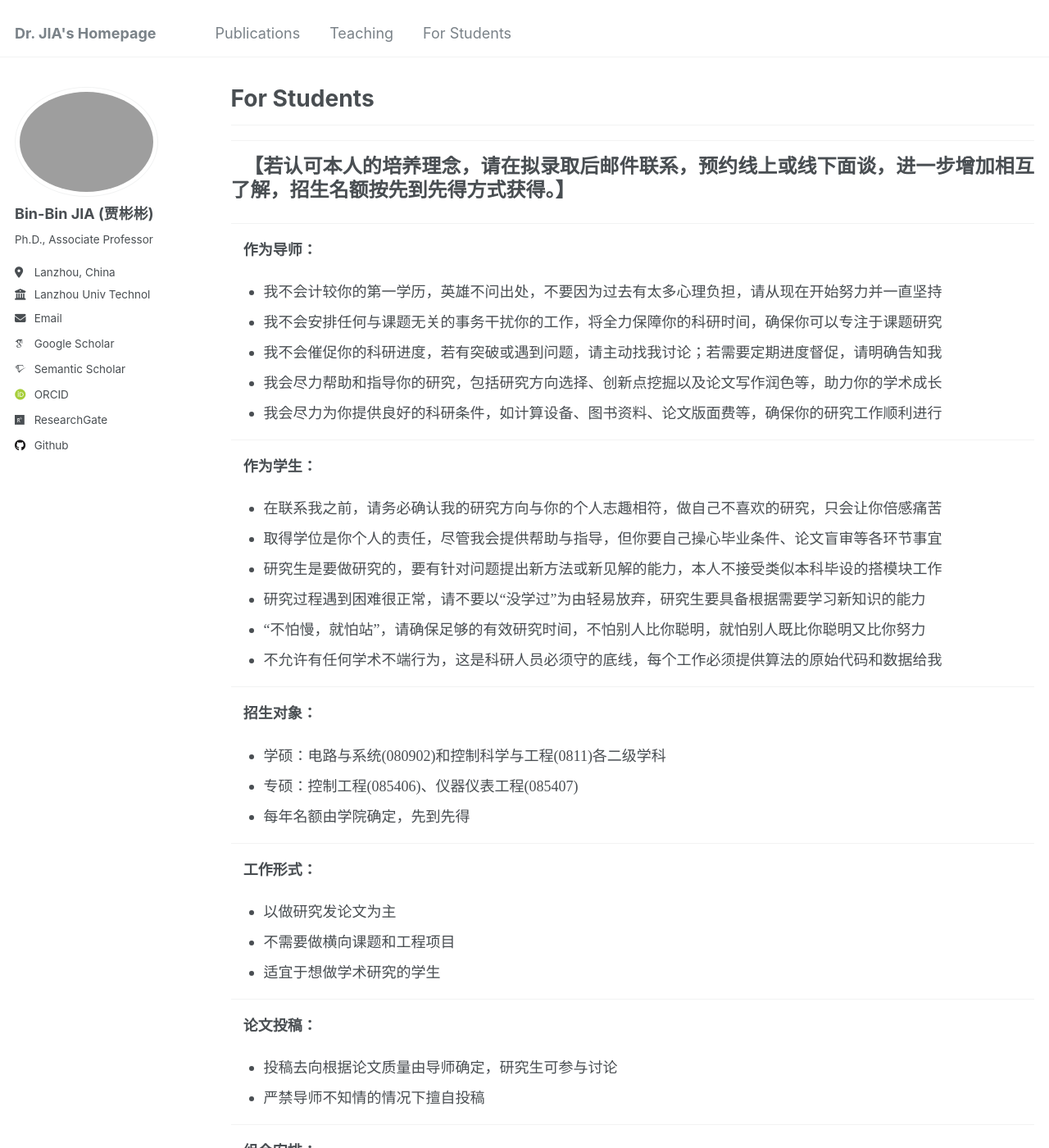
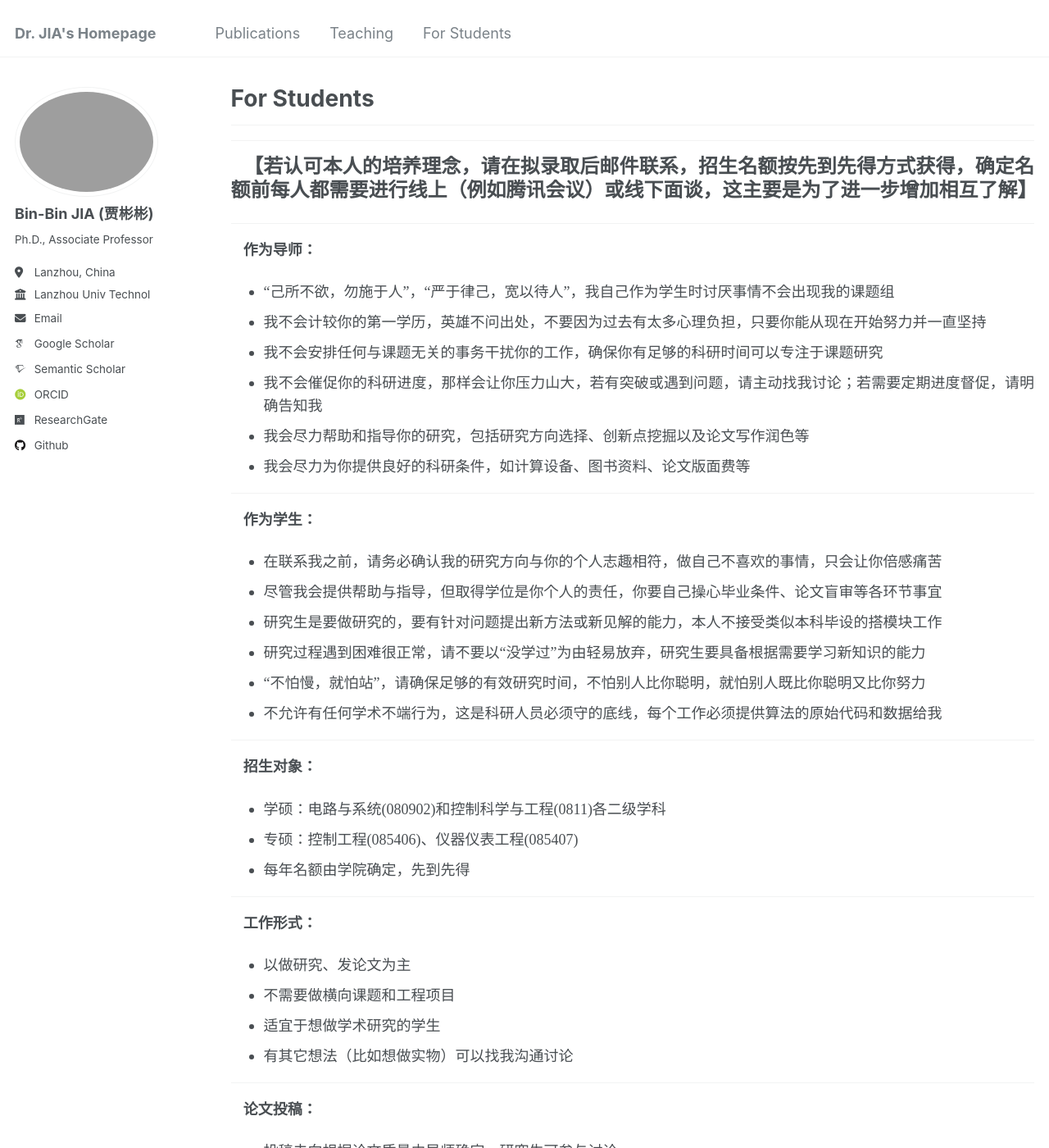
Before and after one commit to jiabinbin-ai/jiabinbin-ai.github.io, a Jekyll site: the page built from _pages/For-Students.html, in a window 1280 px wide and 1400 px high. Shown: the whole window at 82% size. Built offline with Jekyll 4.4.1, drawn with Linux system fonts in a browser that asks for light colours; some web fonts are replaced; some of the changed text lies outside the part shown.

Commit message:
Update For-Students.html

```diff
--- a/_pages/For-Students.html
+++ b/_pages/For-Students.html
@@ -7,26 +7,29 @@ author_profile: true
 
 <hr><hr>
 <p align="justify" style="line-height: 150%">&nbsp;&nbsp; <b>
-<font face="Times New Roman"><font size="5">【若认可本人的培养理念，请在拟录取后邮件联系，预约线上或线下面谈，进一步增加相互了解，招生名额按先到先得方式获得。】</font></font></b></p>
+<font face="Times New Roman"><font size="5">【若认可本人的培养理念，请在拟录取后邮件联系，招生名额按先到先得方式获得，确定名额前每人都需要进行线上（例如腾讯会议）或线下面谈，这主要是为了进一步增加相互了解】</font></font></b></p>
 <hr>
 <p align="justify" style="line-height: 150%">&nbsp;&nbsp; <b>
 <font face="Times New Roman"><font size="4">作为导师：</font></font></b></p>
 <ul>
 	<li>
 	<p align="justify" style="line-height: 150%; margin-top:8px; margin-bottom:0">
-	<span lang="en-us"><font face="Times New Roman">我不会计较你的第一学历，英雄不问出处，不要因为过去有太多心理负担，请从现在开始努力并一直坚持</font></span></li>
+	<span lang="en-us"><font face="Times New Roman">“己所不欲，勿施于人”，“严于律己，宽以待人”，我自己作为学生时讨厌事情不会出现我的课题组</font></span></li>
 	<li>
 	<p align="justify" style="line-height: 150%; margin-top:8px; margin-bottom:0">
-	<span lang="en-us"><font face="Times New Roman">我不会安排任何与课题无关的事务干扰你的工作，将全力保障你的科研时间，确保你可以专注于课题研究</font></span></li>
-  <li>
-	<p align="justify" style="line-height: 150%; margin-top:8px; margin-bottom:0">
-	<span lang="en-us"><font face="Times New Roman">我不会催促你的科研进度，若有突破或遇到问题，请主动找我讨论；若需要定期进度督促，请明确告知我</font></span></li>
+	<span lang="en-us"><font face="Times New Roman">我不会计较你的第一学历，英雄不问出处，不要因为过去有太多心理负担，只要你能从现在开始努力并一直坚持</font></span></li>
 	<li>
 	<p align="justify" style="line-height: 150%; margin-top:8px; margin-bottom:0">
-	<span lang="en-us"><font face="Times New Roman">我会尽力帮助和指导你的研究，包括研究方向选择、创新点挖掘以及论文写作润色等，助力你的学术成长</font></span></li>
+	<span lang="en-us"><font face="Times New Roman">我不会安排任何与课题无关的事务干扰你的工作，确保你有足够的科研时间可以专注于课题研究</font></span></li>
+        <li>
+	<p align="justify" style="line-height: 150%; margin-top:8px; margin-bottom:0">
+	<span lang="en-us"><font face="Times New Roman">我不会催促你的科研进度，那样会让你压力山大，若有突破或遇到问题，请主动找我讨论；若需要定期进度督促，请明确告知我</font></span></li>
 	<li>
 	<p align="justify" style="line-height: 150%; margin-top:8px; margin-bottom:0">
-	<span lang="en-us"><font face="Times New Roman">我会尽力为你提供良好的科研条件，如计算设备、图书资料、论文版面费等，确保你的研究工作顺利进行</font></span></li>
+	<span lang="en-us"><font face="Times New Roman">我会尽力帮助和指导你的研究，包括研究方向选择、创新点挖掘以及论文写作润色等</font></span></li>
+	<li>
+	<p align="justify" style="line-height: 150%; margin-top:8px; margin-bottom:0">
+	<span lang="en-us"><font face="Times New Roman">我会尽力为你提供良好的科研条件，如计算设备、图书资料、论文版面费等</font></span></li>
 </ul>
 <hr>
 <p align="justify" style="line-height: 150%">&nbsp;&nbsp; <b>
@@ -34,10 +37,10 @@ author_profile: true
 <ul>
 	<li>
 	<p align="justify" style="line-height: 150%; margin-top:8px; margin-bottom:0">
-	<span lang="en-us"><font face="Times New Roman">在联系我之前，请务必确认我的研究方向与你的个人志趣相符，做自己不喜欢的研究，只会让你倍感痛苦</font></span></li>
+	<span lang="en-us"><font face="Times New Roman">在联系我之前，请务必确认我的研究方向与你的个人志趣相符，做自己不喜欢的事情，只会让你倍感痛苦</font></span></li>
 	<li>
 	<p align="justify" style="line-height: 150%; margin-top:8px; margin-bottom:0">
-	<span lang="en-us"><font face="Times New Roman">取得学位是你个人的责任，尽管我会提供帮助与指导，但你要自己操心毕业条件、论文盲审等各环节事宜</font></span></li>
+	<span lang="en-us"><font face="Times New Roman">尽管我会提供帮助与指导，但取得学位是你个人的责任，你要自己操心毕业条件、论文盲审等各环节事宜</font></span></li>
   <li>
 	<p align="justify" style="line-height: 150%; margin-top:8px; margin-bottom:0">
 	<span lang="en-us"><font face="Times New Roman">研究生是要做研究的，要有针对问题提出新方法或新见解的能力，本人不接受类似本科毕设的搭模块工作</font></span></li>
@@ -71,13 +74,16 @@ author_profile: true
 <ul>
 	<li>
 	<p align="justify" style="line-height: 150%; margin-top:8px; margin-bottom:0">
-	<span lang="en-us"><font face="Times New Roman">以做研究发论文为主</font></span></li>
+	<span lang="en-us"><font face="Times New Roman">以做研究、发论文为主</font></span></li>
 	<li>
 	<p align="justify" style="line-height: 150%; margin-top:8px; margin-bottom:0">
 	<span lang="en-us"><font face="Times New Roman">不需要做横向课题和工程项目</font></span></li>
-  <li>
+	<li>
 	<p align="justify" style="line-height: 150%; margin-top:8px; margin-bottom:0">
 	<span lang="en-us"><font face="Times New Roman">适宜于想做学术研究的学生</font></span></li>
+	<li>
+	<p align="justify" style="line-height: 150%; margin-top:8px; margin-bottom:0">
+	<span lang="en-us"><font face="Times New Roman">有其它想法（比如想做实物）可以找我沟通讨论</font></span></li>
 </ul>
 <hr>
 <p align="justify" style="line-height: 150%">&nbsp;&nbsp; <b>
@@ -88,7 +94,7 @@ author_profile: true
 	<span lang="en-us"><font face="Times New Roman">投稿去向根据论文质量由导师确定，研究生可参与讨论</font></span></li>
 	<li>
 	<p align="justify" style="line-height: 150%; margin-top:8px; margin-bottom:0">
-	<span lang="en-us"><font face="Times New Roman">严禁导师不知情的情况下擅自投稿</font></span></li>
+	<span lang="en-us"><font face="Times New Roman">严禁导师不知情的情况下擅自投稿、严禁一稿多投</font></span></li>
 </ul>
 <hr>
 <p align="justify" style="line-height: 150%">&nbsp;&nbsp; <b>
@@ -97,6 +103,9 @@ author_profile: true
 	<li>
 	<p align="justify" style="line-height: 150%; margin-top:8px; margin-bottom:0">
 	<span lang="en-us"><font face="Times New Roman">不安排组会，主要根据科研进展进行单独讨论，请提高主观能动性</font></span></li>
+	<li>
+	<p align="justify" style="line-height: 150%; margin-top:8px; margin-bottom:0">
+	<span lang="en-us"><font face="Times New Roman">若同届学生机器学习基础都很差，可能会安排专门的机器学习辅导班</font></span></li>
 </ul>
 <hr>
 <p align="justify" style="line-height: 150%">&nbsp;&nbsp; <b>
@@ -104,7 +113,7 @@ author_profile: true
 <ul>
 	<li>
 	<p align="justify" style="line-height: 150%; margin-top:8px; margin-bottom:0">
-	<span lang="en-us"><font face="Times New Roman">不需要打卡，自己保证自己的科研进度即可</font></span></li>
+	<span lang="en-us"><font face="Times New Roman">不需要打卡，自己保证自己的科研进度即可，请提高主观能动性</font></span></li>
 </ul>
 <hr>
 <p align="justify" style="line-height: 150%">&nbsp;&nbsp; <b>
@@ -112,7 +121,7 @@ author_profile: true
 <ul>
 	<li>
 	<p align="justify" style="line-height: 150%; margin-top:8px; margin-bottom:0">
-	<span lang="en-us"><font face="Times New Roman">自由安排，自己保证自己的科研进度即可，但离校和返校时间需要告知导师</font></span></li>
+	<span lang="en-us"><font face="Times New Roman">自由安排，自己保证自己的科研进度即可，请提高主观能动性</font></span></li>
 </ul>
 <hr>
 <p align="justify" style="line-height: 150%">&nbsp;&nbsp; <b>
@@ -120,8 +129,8 @@ author_profile: true
 <ul>
 	<li>
 	<p align="justify" style="line-height: 150%; margin-top:8px; margin-bottom:0">
-	<span lang="en-us"><font face="Times New Roman">按学院要求即可</font></span></li>
+	<span lang="en-us"><font face="Times New Roman">按学院要求即可，学院毕业条件是一篇CSCD论文</font></span></li>
   <li>
 	<p align="justify" style="line-height: 150%; margin-top:8px; margin-bottom:0">
-	<span lang="en-us"><font face="Times New Roman">学院毕业条件是一篇CSCD论文，但学位论文需要盲审，最好有2-3个工作方可</font></span></li>
+	<span lang="en-us"><font face="Times New Roman">学位论文需要盲审，最好有2-3个工作方可，否则工作量不足的话盲审容易挂掉</font></span></li>
 </ul>
```
